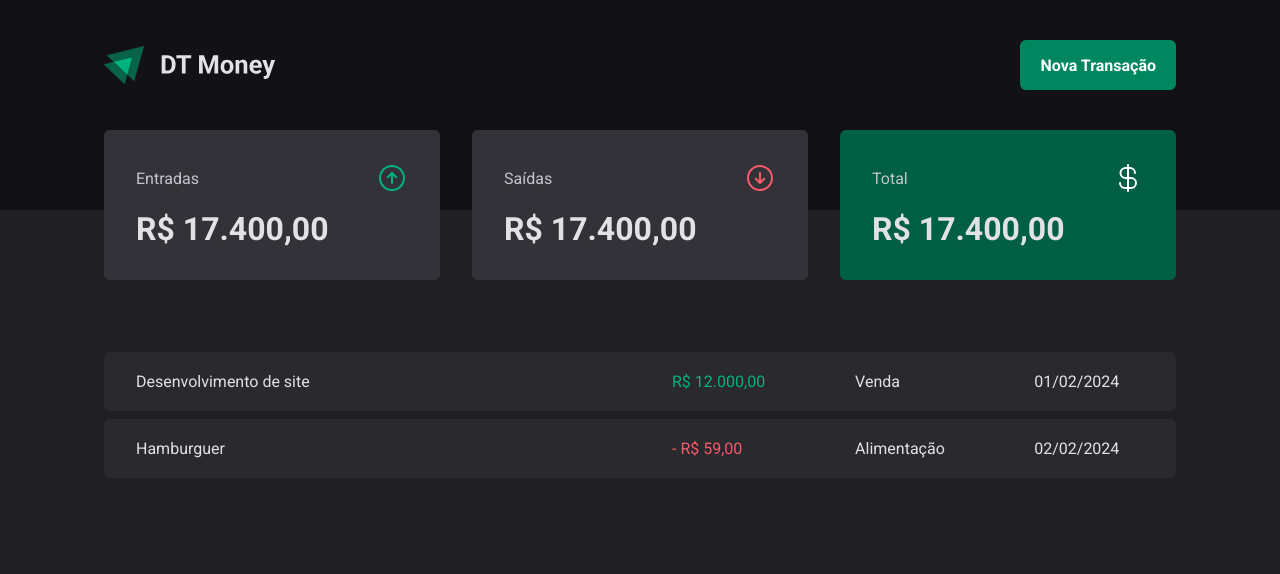
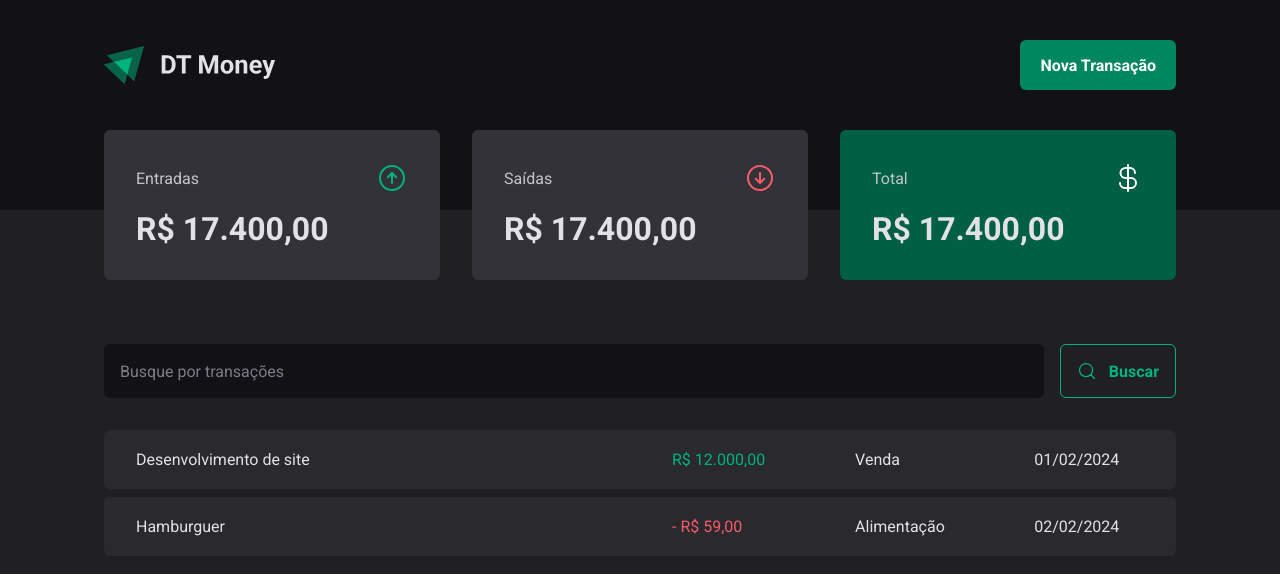
Before and after one commit to anacnogueira/ignite-reactsjs-04-dt-monet, a React (Vite) app: page / in a window 1280 px wide. Shown: the top 574 px of the page. Built offline with nearby package versions, Linux system fonts and the light colour scheme.

Commit message:
Componente SearchForm

```diff
--- /dev/null
+++ b/src/pages/Transactions/components/SearchForm/index.tsx
@@ -0,0 +1,14 @@
+import { MagnifyingGlass } from "phosphor-react";
+import { SearchFormContainer } from "./styles";
+
+export function SearchForm() {
+  return (
+    <SearchFormContainer>
+      <input type="text" placeholder="Busque por transações" />
+      <button type="submit">
+        <MagnifyingGlass size={20} />
+        Buscar
+      </button>
+    </SearchFormContainer>
+  );
+}
--- /dev/null
+++ b/src/pages/Transactions/components/SearchForm/styles.ts
@@ -0,0 +1,39 @@
+import styled from "styled-components";
+
+export const SearchFormContainer = styled.form`
+  display: flex;
+  gap: 1rem;
+
+  input {
+    flex: 1;
+    border-radius: 6px;
+    border: 0;
+    background: ${(props) => props.theme["gray-900"]};
+    color: ${(props) => props.theme["gray-300"]};
+    padding: 1rem;
+
+    &::placeholder {
+      color: ${(props) => props.theme["gray-500"]};
+    }
+  }
+
+  button {
+    display: flex;
+    align-items: center;
+    gap: 0.75rem;
+    border: 0;
+    padding: 1rem;
+    background: transparent;
+    border: 1px solid ${(props) => props.theme["green-300"]};
+    color: ${(props) => props.theme["green-300"]};
+    font-weight: bold;
+    border-radius: 6px;
+
+    &:hover {
+      background: ${(props) => props.theme["green-500"]};
+      border-color: ${(props) => props.theme["green-500"]};
+      color: ${(props) => props.theme.white};
+      transition: background-color 0.2s, color 0.2s, border-color 0.2s;
+    }
+  }
+`;
--- a/src/pages/Transactions/index.tsx
+++ b/src/pages/Transactions/index.tsx
@@ -1,5 +1,6 @@
 import { Header } from "../../components/Header";
 import { Summary } from "../../components/Summary";
+import { SearchForm } from "./components/SearchForm";
 import {
   PriceHighlight,
   TransactionContainer,
@@ -12,6 +13,7 @@
       <Header></Header>
       <Summary />
       <TransactionContainer>
+        <SearchForm />
         <TransactionsTable>
           <tbody>
             <tr>
--- a/src/pages/Transactions/styles.ts
+++ b/src/pages/Transactions/styles.ts
@@ -11,7 +11,7 @@
   width: 100%;
   border-collapse: separate;
   border-spacing: 0 0.5rem;
-  /* margin-top: 1.5rem; */
+  margin-top: 1.5rem;
 
   td {
     padding: 1.25rem 2rem;
```
